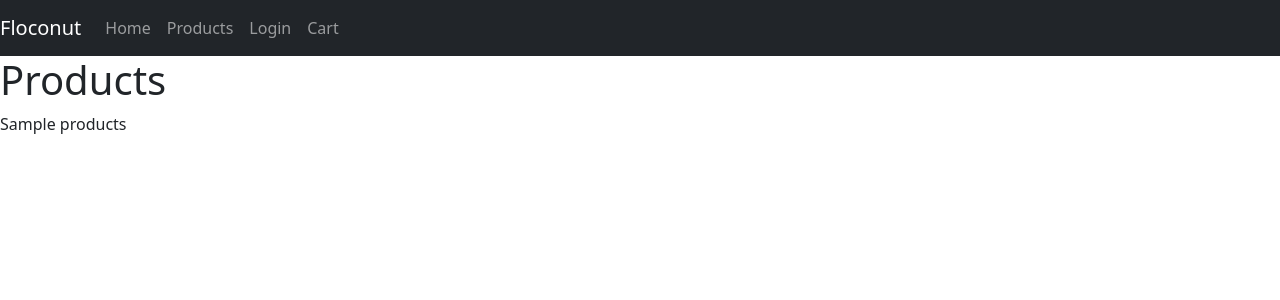
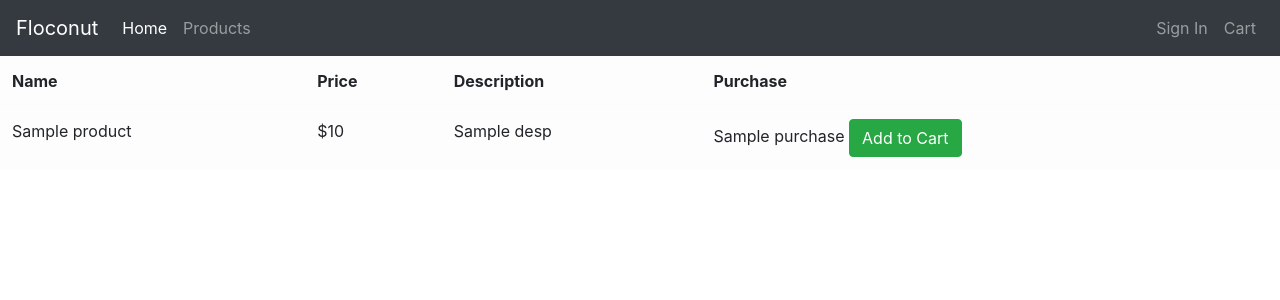
Before and after one commit to taymitsu/FloconutPomade, a Flask app: template templates/products.html in a window 1280 px wide. Shown: the top 300 px of the page. Run offline with Flask 2, Linux system fonts and the light colour scheme; the template is opened without the code that fills it: most values are stand-ins (such as "Sample title", 1, 10 or a date in 2020); some libraries are stand-ins or nearby versions.

Commit message:
Jinja, nav bar inheritance added and displaying properly

```diff
--- a/app.py
+++ b/app.py
@@ -1,9 +1,4 @@
 from flask import Flask, render_template, request
-from pymongo import MongoClient
-
-client = MongoClient()
-db = client.floconutpomade
-products = db.products
 
 app = Flask(__name__)
 
@@ -16,7 +11,12 @@ def home():
 @app.route('/products')
 def products():
     '''Show ALL products'''
-    return render_template('products.html', products=products.find())
+    products = [
+        {'name': 'Classic', 'price': 25.99, 'desp': 'Our classic flow'},
+        {'name': 'Medium', 'price': 29.99, 'desp': 'Medium'},
+        {'name': 'Locked In', 'price': 29.99, 'desp': 'Lock in your flow for a 24 hour hold'}
+    ]
+    return render_template('products.html', products=products)
 
 if __name__ == '__main__':
     app.run(debug=True)
--- a/requirements.txt
+++ b/requirements.txt
@@ -4,6 +4,8 @@ distlib==0.3.2
 filelock==3.0.12
 gunicorn==20.1.0
 iniconfig==1.1.1
+Jinja2==3.0.3
+MarkupSafe==2.0.1
 packaging==21.3
 platformdirs==2.3.0
 pluggy==1.0.0
--- /dev/null
+++ b/templates/base.html
@@ -0,0 +1,54 @@
+<!doctype html>
+<html lang="en">
+  <head>
+      <!-- Required meta tags -->
+    <meta charset="utf-8">
+    <meta name="viewport" content="width=device-width, initial-scale=1, shrink-to-fit=no">
+    <!-- Bootstrap CSS -->
+    <link rel="stylesheet" href="https://cdn.jsdelivr.net/npm/bootstrap@4.5.3/dist/css/bootstrap.min.css" integrity="sha384-TX8t27EcRE3e/ihU7zmQxVncDAy5uIKz4rEkgIXeMed4M0jlfIDPvg6uqKI2xXr2" crossorigin="anonymous">
+    <title>
+      {% block title %}
+
+      {% endblock %}
+    </title>
+  </head>
+  <body>
+    <!-- Navbar here -->
+    <nav class="navbar navbar-expand-md navbar-dark bg-dark">
+      <a class="navbar-brand" href="#">Floconut</a>
+      <button class="navbar-toggler" type="button" data-toggle="collapse" data-target="#navbarNav">
+        <span class="navbar-toggler-icon"></span>
+      </button>
+      <div class="collapse navbar-collapse" id="navbarNav">
+        <ul class="navbar-nav mr-auto">
+          <li class="nav-item active">
+            <a class="nav-link" href="{{ url_for('home') }}">Home <span class="sr-only"></span></a>
+          </li>
+          <li class="nav-item">
+            <a class="nav-link" href="{{ url_for('products') }}">Products</a>
+          </li>
+        </ul>
+        <ul class="navbar-nav">
+          <li class="nav-item">
+            <a class="nav-link" href="">Sign In</a>
+          </li>
+          <li class="nav-item">
+            <a class="nav-link" href="">Cart</a>
+          </li>
+        </ul>
+      </div>
+    </nav>
+    <!-- Future Content here -->
+      {% block content %}
+
+      {% endblock %}
+
+
+    <!-- Optional JavaScript -->
+    <!-- jQuery first, then Popper.js, then Bootstrap JS -->
+    <script src='https://kit.fontawesome.com/a076d05399.js'></script>
+    <script src="https://code.jquery.com/jquery-3.5.1.slim.min.js" integrity="sha384-DfXdz2htPH0lsSSs5nCTpuj/zy4C+OGpamoFVy38MVBnE+IbbVYUew+OrCXaRkfj" crossorigin="anonymous"></script>
+    <script src="https://cdn.jsdelivr.net/npm/popper.js@1.16.1/dist/umd/popper.min.js" integrity="sha384-9/reFTGAW83EW2RDu2S0VKaIzap3H66lZH81PoYlFhbGU+6BZp6G7niu735Sk7lN" crossorigin="anonymous"></script>
+    <script src="https://stackpath.bootstrapcdn.com/bootstrap/4.5.2/js/bootstrap.min.js" integrity="sha384-B4gt1jrGC7Jh4AgTPSdUtOBvfO8shuf57BaghqFfPlYxofvL8/KUEfYiJOMMV+rV" crossorigin="anonymous"></script>
+  </body>
+</html>
--- a/templates/products.html
+++ b/templates/products.html
@@ -1,54 +1,31 @@
-<!doctype html>
-<html lang="en">
-  <head>
-    <!-- Required meta tags -->
-    <meta charset="utf-8">
-    <meta name="viewport" content="width=device-width, initial-scale=1">
+{% extends 'base.html' %}
+{% block title %}
+  Market Page
+{% endblock %}
 
-    <!-- Bootstrap CSS -->
-    <link href="https://cdn.jsdelivr.net/npm/bootstrap@5.0.2/dist/css/bootstrap.min.css" rel="stylesheet" integrity="sha384-EVSTQN3/azprG1Anm3QDgpJLIm9Nao0Yz1ztcQTwFspd3yD65VohhpuuCOmLASjC" crossorigin="anonymous">
-    <link rel="stylesheet" href="styles.css">
-
-    <title>Products</title>
-  </head>
-  <body>
-    <nav class="navbar navbar-expand-md navbar-dark bg-dark">
-      <a class="navbar-brand" href="#">Floconut</a>
-      <button class="navbar-toggler" type="button" data-toggle="collapse" data-target="#navbarNav">
-        <span class="navbar-toggler-icon"></span>
-      </button>
-      <div class="collapse navbar-collapse" id="navbarNav">
-        <ul class="navbar-nav mr-auto">
-          <li class="nav-item active">
-            <a class="nav-link" href="#">Home <span class="sr-only"></span></a>
-          </li>
-          <li class="nav-item">
-            <a class="nav-link" href="#">Products</a>
-          </li>
-        </ul>
-        <ul class="navbar-nav">
-          <li class="nav-item">
-            <a class="nav-link" href="#">Login</a>
-          </li>
-          <li class="nav-item">
-            <a class="nav-link" href="#">Cart</a>
-          </li>
-        </ul>
-      </div>
-    </nav>
-
-    <h1>Products</h1>
-    <p>{{ products }}</p>
-
-    <!-- Optional JavaScript; choose one of the two! -->
-
-    <!-- Option 1: Bootstrap Bundle with Popper -->
-    <script src="https://cdn.jsdelivr.net/npm/bootstrap@5.0.2/dist/js/bootstrap.bundle.min.js" integrity="sha384-MrcW6ZMFYlzcLA8Nl+NtUVF0sA7MsXsP1UyJoMp4YLEuNSfAP+JcXn/tWtIaxVXM" crossorigin="anonymous"></script>
-
-    <!-- Option 2: Separate Popper and Bootstrap JS -->
-    <!--
-    <script src="https://cdn.jsdelivr.net/npm/@popperjs/core@2.9.2/dist/umd/popper.min.js" integrity="sha384-IQsoLXl5PILFhosVNubq5LC7Qb9DXgDA9i+tQ8Zj3iwWAwPtgFTxbJ8NT4GN1R8p" crossorigin="anonymous"></script>
-    <script src="https://cdn.jsdelivr.net/npm/bootstrap@5.0.2/dist/js/bootstrap.min.js" integrity="sha384-cVKIPhGWiC2Al4u+LWgxfKTRIcfu0JTxR+EQDz/bgldoEyl4H0zUF0QKbrJ0EcQF" crossorigin="anonymous"></script>
-    -->
-  </body>
-</html>
+{% block content %}
+      <table class="table table-hover table-light">
+        <thead>
+            <tr>
+                <!-- Your Columns HERE -->
+                <th scope="col">Name</th>
+                <th scope="col">Price</th>
+                <th scope="col">Description</th>
+                <th scope="col">Purchase</th>
+            </tr>
+        </thead>
+        <tbody>
+            <!-- Your rows inside the table HERE: -->
+            {% for product in products %}
+                <tr>
+                    <td>{{ product.name }}</td>
+                    <td>${{ product.price }}</td>
+                    <td>{{ product.desp }}</td>
+                    <td>{{ product.purchase }}
+                        <button class="btn btn-outline btn-success">Add to Cart</button>
+                    </td>
+                </tr>
+            {% endfor %}
+        </tbody>
+    </table>
+{% endblock %}
```
Also changed, not shown: templates/home.html (+9 -52 lines).
